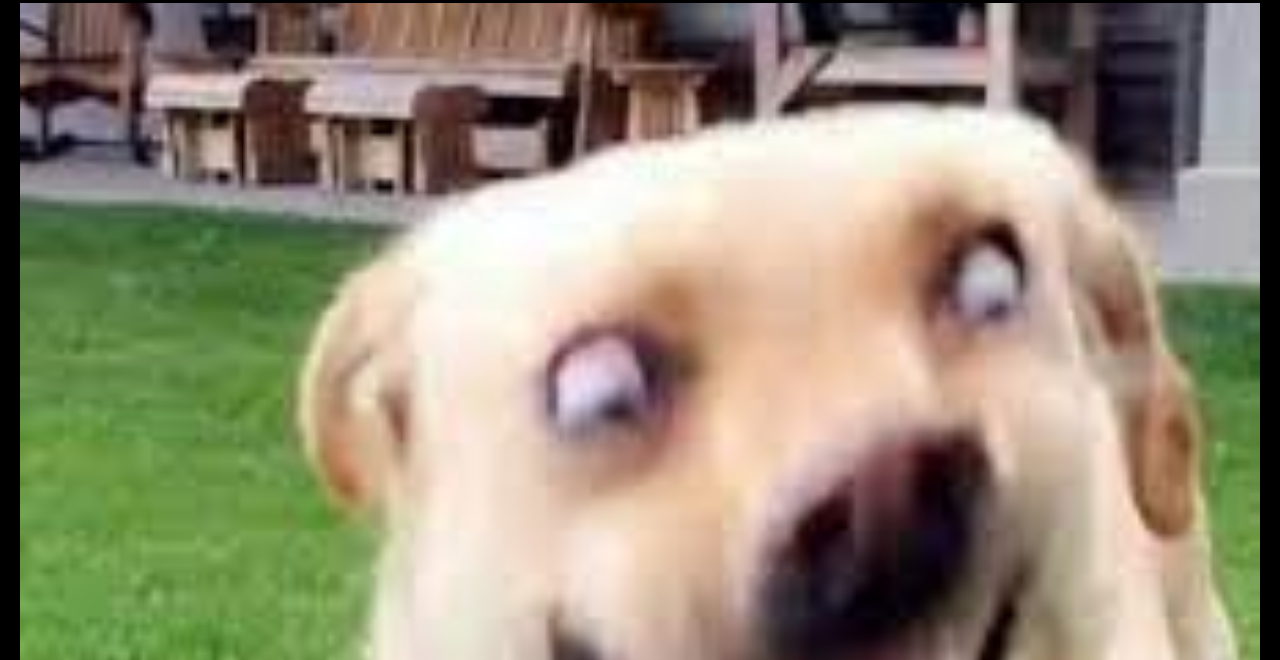
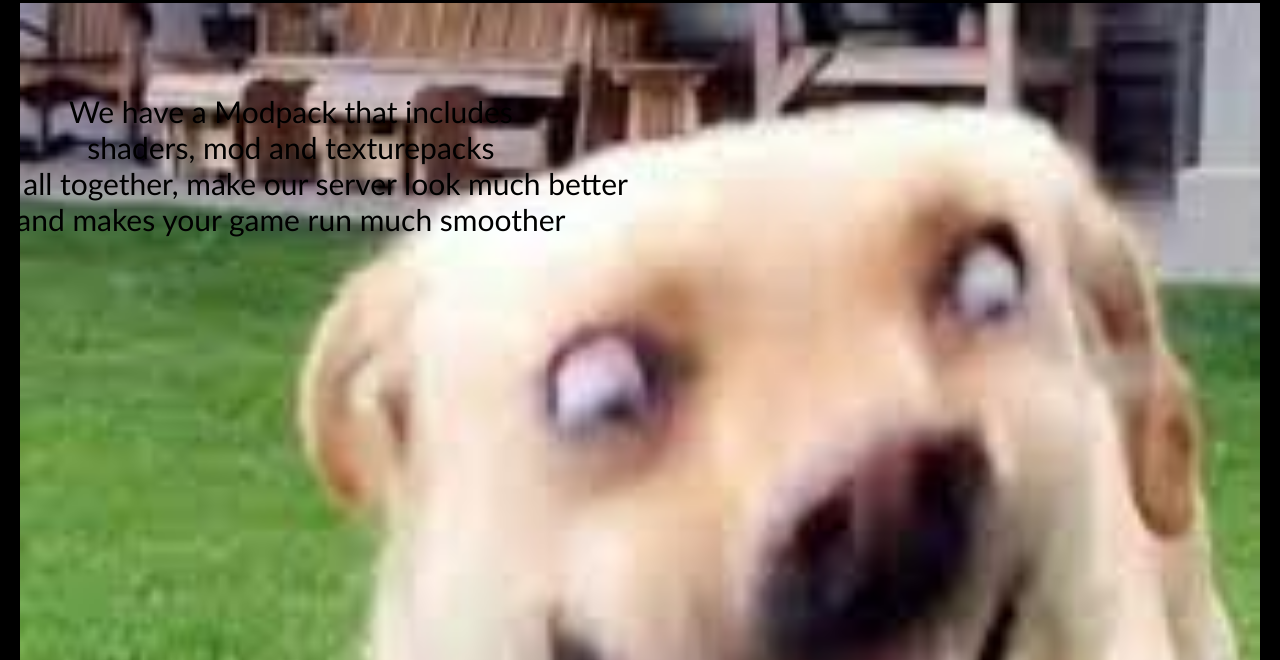
Before and after one commit to Trashpixl/Trashpixl.github.io, a plain HTML site: page index.html in a window 1280 px wide. Both pictures are taken after a click on the button "Modpack". Shown: the part 133-793 px from the top of the page. Drawn offline with Linux system fonts and the light colour scheme.

Commit message:
Update index.html

```diff
--- a/index.html
+++ b/index.html
@@ -40,7 +40,7 @@
           <div id="Modpack" class="tabcontent" style="display: none;padding: 6px 12px;border: 0px solid #000000;border-top: none;">
             <div class="container2" style="font-family: 'Trebuchet MS', 'Lucida Sans Unicode', 'Lucida Grande', 'Lucida Sans', Arial, sans-serif;position: relative;text-align: center;color: rgb(0, 0, 0);">
                 <img src="png/random.jpg" alt="backgroundModpack" style="width: 100%;">
-                <div class="centered3" style="font-size: medium;font-family: 'Trebuchet MS', 'Lucida Sans Unicode', 'Lucida Grande', 'Lucida Sans', Arial, sans-serif;">We have a Modpack that includes<br>shaders, mod and texturepacks<br>wich all together, make our server look much better<br>and makes your game run much smoother</div>
+                <div class="centered3" style="position: absolute;top: 15%;left: 30%;transform: translate(-65%, -65%);font-size: 30px;">We have a Modpack that includes<br>shaders, mod and texturepacks<br>wich all together, make our server look much better<br>and makes your game run much smoother</div>
             </div>
           </div>
           <div id="Discord" class="tabcontent" style="display: none;padding: 6px 12px;border: 0px solid #000000;border-top: none;">
```
